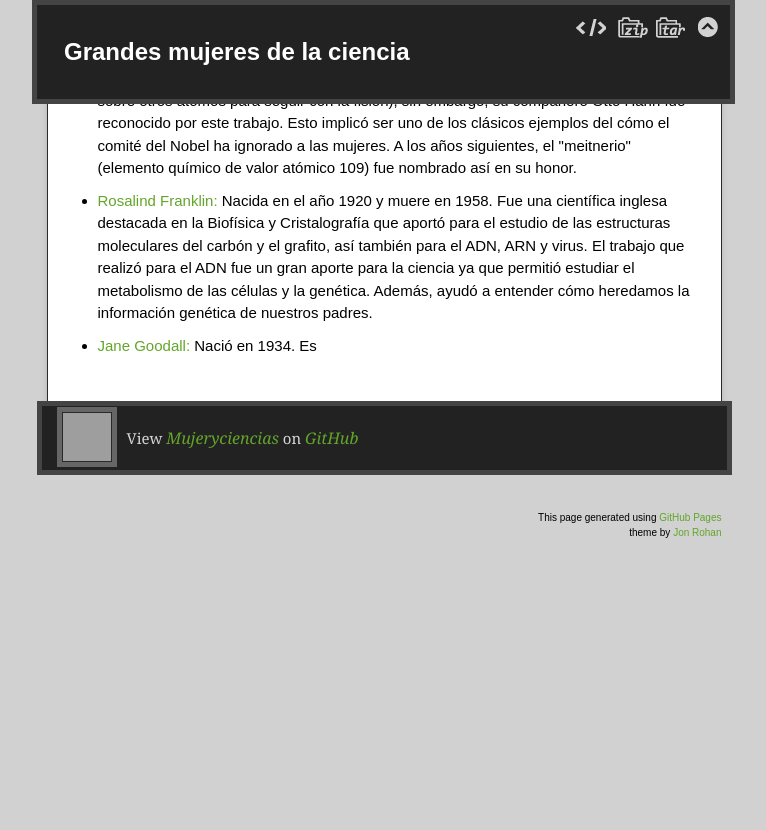
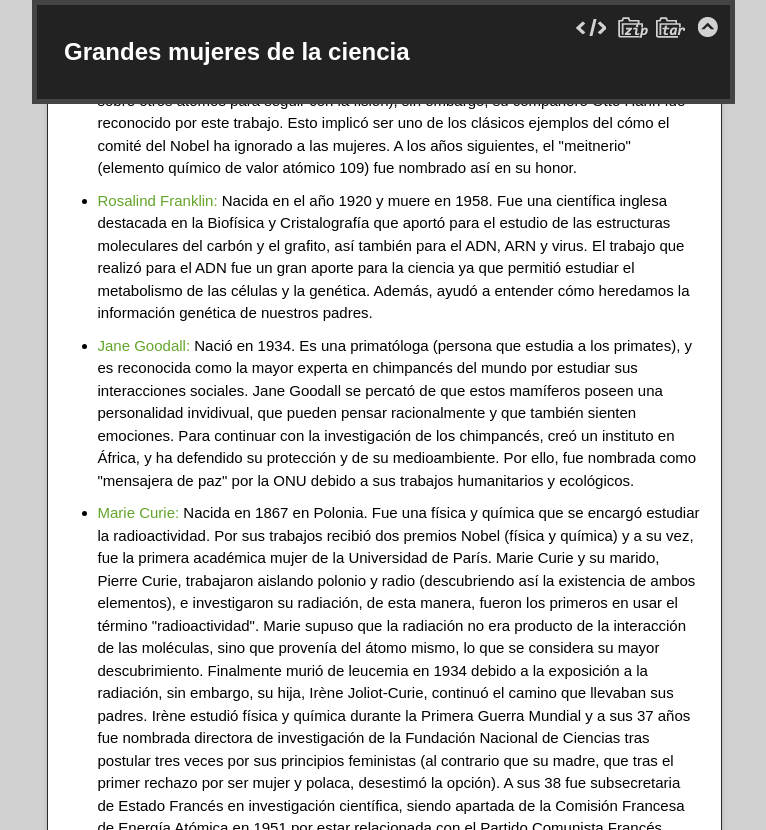
Before and after one commit to Mujeryciencias/mujeryciencias.github.io, a Jekyll site: the page index.html, which Jekyll copies as it is, in a window 1280 px wide and 1400 px high, scrolled down 1458 px. Shown: the top 830 px of the window, without its empty margins (256-1022 px from the left). Built offline with Jekyll 4.4.1, drawn with Linux system fonts in a browser that asks for light colours; nearby versions of some CDN libraries; Markdown is read by kramdown in place of the engine named in the settings; before the commit the page ends 2088 px from its top, so only the background shows below that; some of the changed text lies outside the part shown; grey boxes are pictures that could not be loaded.

Commit message:
Replace master branch with page content via GitHub

```diff
--- a/index.html
+++ b/index.html
@@ -71,7 +71,12 @@
 <a href="http://www.the-medium-is-not-enough.com/images/RosalindFranklin.jpg">Rosalind Franklin:</a> Nacida en el  año 1920 y muere en 1958. Fue una científica inglesa destacada en la Biofísica y Cristalografía que aportó para el estudio de las estructuras moleculares del carbón y el grafito, así también para el ADN, ARN y virus.
 El trabajo que realizó para el ADN fue un gran aporte para la ciencia ya que permitió estudiar el metabolismo de las células y la genética. Además, ayudó a entender cómo heredamos la información genética de nuestros padres.</li>
 <li>
-<a href="http://www.public.navy.mil/airfor/nalo/PublishingImages/JaneGoodall.jpg">Jane Goodall:</a> Nació en 1934. Es</li>
+<a href="http://www.public.navy.mil/airfor/nalo/PublishingImages/JaneGoodall.jpg">Jane Goodall:</a> Nació en 1934. Es una primatóloga (persona que estudia a los primates), y es reconocida como la mayor experta en chimpancés del mundo por estudiar sus interacciones sociales. Jane Goodall se percató de que estos mamíferos poseen una personalidad invidivual, que pueden pensar racionalmente y que también sienten emociones.
+Para continuar con la investigación de los chimpancés, creó un instituto en África, y ha defendido su protección y de su medioambiente. Por ello, fue nombrada como "mensajera de paz" por la ONU debido a sus trabajos humanitarios y ecológicos.</li>
+<li>
+<a href="http://www.planet-science.com/umbraco/ImageGen.ashx?image=/media/9858/marie_curie.jpg&amp;width=600&amp;constrain=true">Marie Curie:</a> Nacida en 1867 en Polonia. Fue una física y química que se encargó estudiar la radioactividad. Por sus trabajos recibió dos premios Nobel (física y química) y a su vez, fue la primera académica mujer de la Universidad de París. Marie Curie y su marido, Pierre Curie, trabajaron aislando polonio y radio (descubriendo así la existencia de ambos elementos), e investigaron su radiación, de esta manera, fueron los primeros en usar el término "radioactividad". Marie supuso que la radiación no era producto de la interacción de las moléculas, sino que provenía del átomo mismo, lo que se considera su mayor descubrimiento. Finalmente murió de leucemia en 1934 debido a la exposición a la radiación, sin embargo, su hija, Irène Joliot-Curie, continuó el camino que llevaban sus padres. Irène estudió física y química durante la Primera Guerra Mundial y a sus 37 años fue nombrada directora de investigación de la Fundación Nacional de Ciencias tras postular tres veces por sus principios feministas (al contrario que su madre, que tras el primer rechazo por ser mujer y polaca, desestimó la opción). A sus 38 fue subsecretaria de Estado Francés en investigación científica, siendo apartada de la Comisión Francesa de Energía Atómica en 1951 por estar relacionada con el Partido Comunista Francés.</li>
+<li>[Grace Hopper:] <img src="http://regmedia.co.uk/2013/03/09/grace_hopper.jpg" alt="">
+</li>
 </ul>
         </article>
       </div>
```
Also changed, not shown: params.json (+1 -1 lines).
